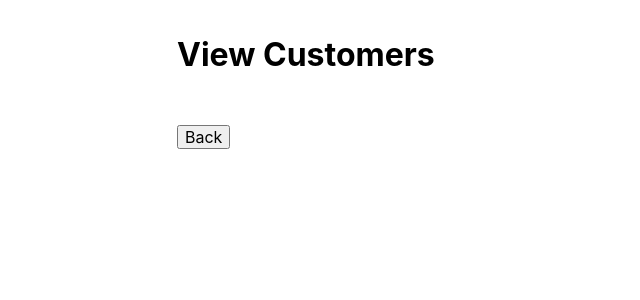
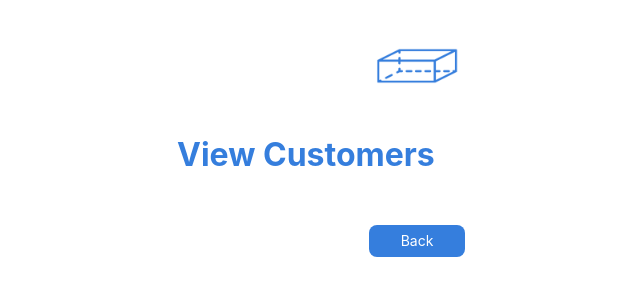
Before and after one commit to kevinsibug/Blue-Mark, a Django app: page /viewcustomers/ in a window 1280 px wide. Shown: the top 300 px of the page, without its empty margins (223-863 px from the left). Run offline with Django 3.2, Linux system fonts and the light colour scheme; data that the repository does not hold is empty; some libraries are stand-ins or nearby versions.

Commit message:
Changed View Customers UI

```diff
--- a/delivery_tracker/templates/base.html
+++ b/delivery_tracker/templates/base.html
@@ -12,6 +12,7 @@
 
         <link rel="stylesheet" href="https://unpkg.com/tachyons@4.10.0/css/tachyons.min.css"/>
 
+
     </head>
 
     <body>
--- a/delivery_tracker/templates/create_delivery_request.html
+++ b/delivery_tracker/templates/create_delivery_request.html
@@ -19,6 +19,7 @@
 
   <br>
   <h3 class="blue">Sender Details</h3>
+  <br>
   <label class="fl w-40 b"> First Name </label>
   <input type="text" id="firstname" name="firstname" class="fl w-60" required><br>
   <br>
@@ -34,6 +35,7 @@
   <br>
 
   <h3 class="blue"> Recipient Details </h3>
+  <br>
   <label class="fl w-40 b"> Recipient First Name </label>
   <input type="text" id="recipientfirstname" name="recipientfirstname" class="fl w-60" required><br>
   <br>
@@ -48,6 +50,7 @@
   <br>
 
   <h3 class="blue">Package and Delivery Details</h3>
+  <br>
   <label class="fl w-40 b"> Service Type</label>
   <input type="radio" id="express" name="servicetype" value="Express" class="fl w-10" checked="checked">
   <label for="express" class="fl w-20">Express</label>
@@ -75,7 +78,7 @@
   <br>
   <label class="fl w-30 b"> Destination Area </label><br>
   <small class="f6 black-60 db mb2 fl w-40">Based on Recipient's Address</small>
-  <select name="originarea" id="originarea" class="fl w-60" required>
+  <select name="destinationarea" id="destinationarea" class="fl w-60" required>
     <option value="Luzon">Luzon</option>
     <option value="Visayas">Visayas</option>
     <option value="Mindanao">Mindanao</option>
--- a/delivery_tracker/templates/customerconfirmation.html
+++ b/delivery_tracker/templates/customerconfirmation.html
@@ -47,7 +47,7 @@
 <p> {{ servicetype }} </p><br>
 <br>
 <label><b> Route</b></label><br>
-<p> {{ originarea }} to {{destinationarea}}</p><br>
+<p> {{ originarea }} to {{ destinationarea }}</p><br>
 <br>
 <label><b> Package Type</b></label>
 <p> {{ packagetype }} </p><br>
--- a/delivery_tracker/templates/home.html
+++ b/delivery_tracker/templates/home.html
@@ -1,6 +1,7 @@
 {% extends "base.html" %}
 
 {% block page_content %}
+
 <body class="bg-blue">
 <div class="mw6 center pa3 sans-serif">
   <!-- <h1 class="mb4">Blue Mark</h1> -->
--- a/delivery_tracker/templates/view_customers.html
+++ b/delivery_tracker/templates/view_customers.html
@@ -2,8 +2,12 @@
 {% block page_content %}
 
 <div class="mw6 center pa3 sans-serif">
+  {% load static %}
+  <center>
+  <img src='{% static 'delivery_tracker/images/box-logo.png' %}' alt="Blue Mark Box Logo" style="width:100px;height:100px;vertical-align:middle;">
+  </center>
 
-  <h1 class="mb4">View Customers</h1>
+  <h1 class="mb4 blue">View Customers</h1>
   <ul class="list pl0 mt0 measure center">
 {% for c in customers %}
   <li
@@ -19,7 +23,9 @@
 
 {% endfor %}
 <br>
-<button onclick="location.href='http://127.0.0.1:8000'" type="button"> Back</button>
+<center>
+<button onclick="location.href='http://127.0.0.1:8000'" type="button" class="f6 bn link grow br3 ph4 pv2 mb3 white bg-blue dib w7"> Back</button>
+<center>
 </ul>
 </div>
 
```
Also changed, not shown: favicon.ico (added).
